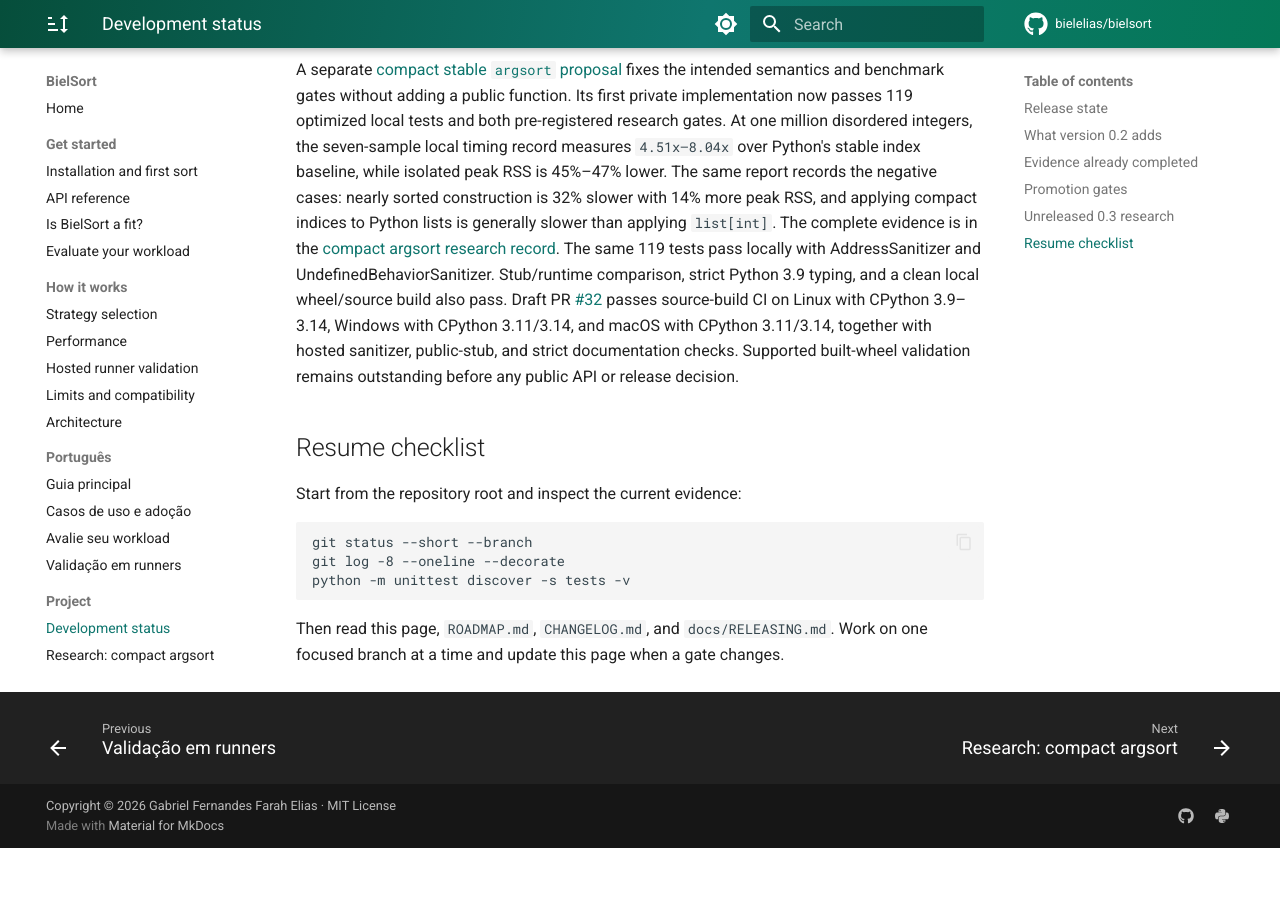
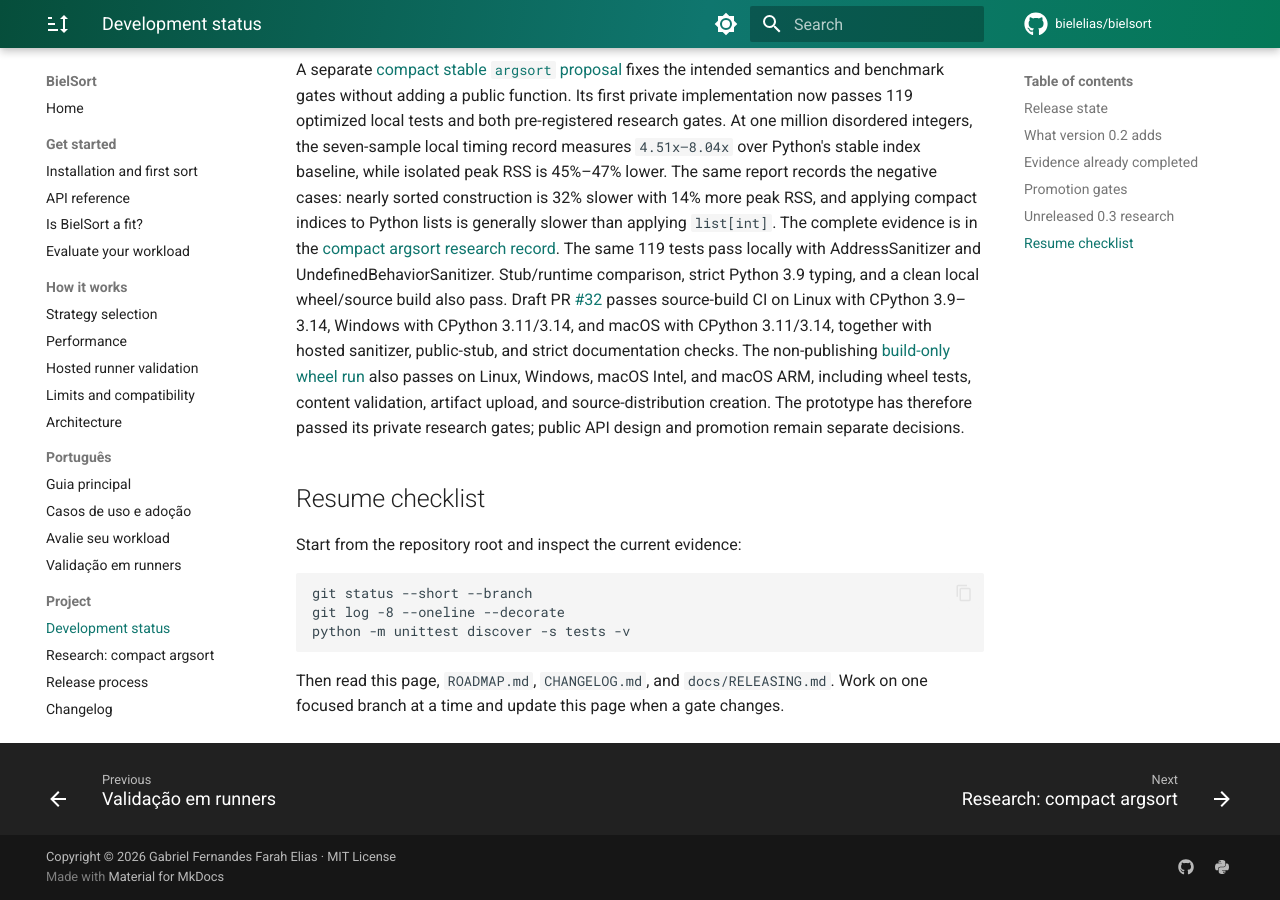
Before and after one commit to bielelias/bielsort, an MkDocs documentation site: the page built from docs/development-status.md, in a window 1280 px wide and 900 px high, scrolled down 2802 px. Built offline with MkDocs 1.6.1 and Material for MkDocs 9.7.7, drawn with Linux system fonts in a browser that asks for light colours; comment, search, counter and statistics services are not loaded; before the commit the page ends 3650 px from its top, so only the background shows below that.

Commit message:
Record argsort wheel validation

```diff
--- a/docs/development-status.md
+++ b/docs/development-status.md
@@ -125,8 +125,12 @@
 [#32](https://github.com/bielelias/bielsort/pull/32) passes source-build CI on
 Linux with CPython 3.9–3.14, Windows with CPython 3.11/3.14, and macOS with
 CPython 3.11/3.14, together with hosted sanitizer, public-stub, and strict
-documentation checks. Supported built-wheel validation remains outstanding
-before any public API or release decision.
+documentation checks. The non-publishing
+[build-only wheel run](https://github.com/bielelias/bielsort/actions/runs/31038877694)
+also passes on Linux, Windows, macOS Intel, and macOS ARM, including wheel
+tests, content validation, artifact upload, and source-distribution creation.
+The prototype has therefore passed its private research gates; public API
+design and promotion remain separate decisions.
 
 ## Resume checklist
 
```
Also changed, not shown: benchmarks/results/2026-08-05-compact-argsort.md (+9 -2 lines).
